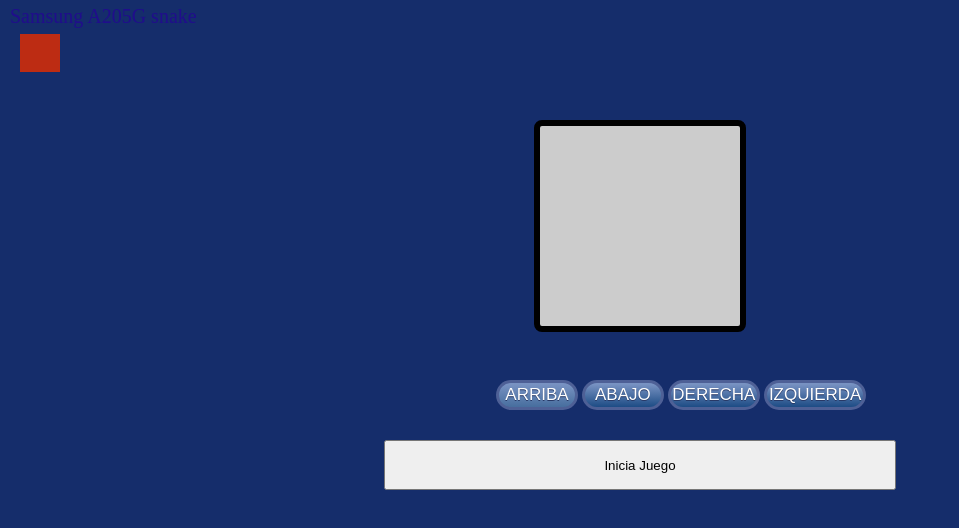
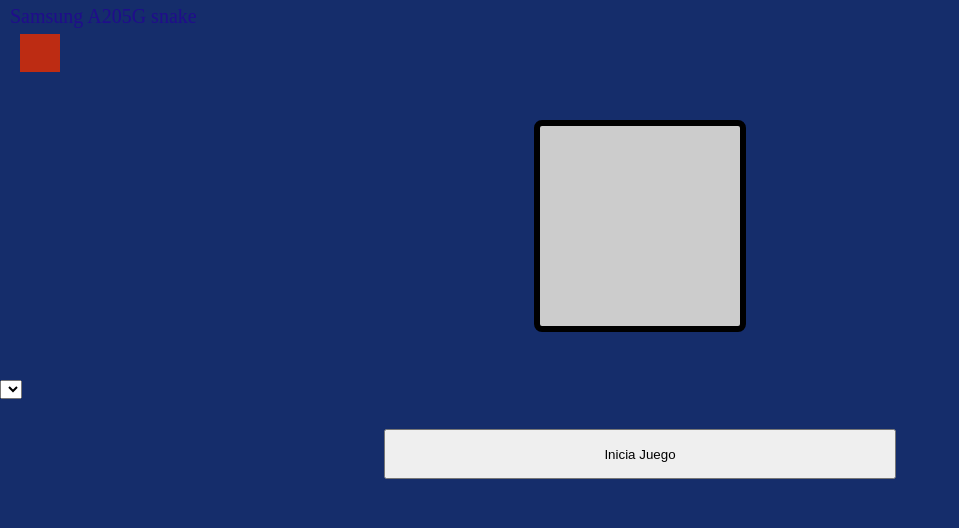
Before and after one commit to RIBERA789/JuegodelaVibora, a plain HTML site: page index.html in a window 1280 px wide. Shown: the whole page, without its empty margins (0-959 px from the left). Drawn offline with Linux system fonts and the light colour scheme.

Commit message:
estrcuturando index

```diff
--- a/index.html
+++ b/index.html
@@ -13,23 +13,33 @@
 
 <body>
 	<h1>Samsung A205G snake</h1>
+
 	<div class="muestraPuntaje"></div>
 	<div class="cuadrilla"></div>
-	<div class="boton">
+
+	<select>
+	  <div class="boton">
 		<button class="superior">ARRIBA</button>
 		<button class="fondo">ABAJO</button>
 		<button class="derecha">DERECHA</button>
 		<button class="izquierda">IZQUIERDA</button>
 
 
-	</div>
+	   </div>
+	</select>
+	<article>
 	<div class="popup">
 		<button class="juegaDeNuevo">Intentalo de nuevo</button>
 	</div>
-	<div>
-		<button onclick="comienzaJuego()" class="inciarjuego">Inicia Juego</button>
-	</div>
+	</article>
+
+	<main class="main">
+		<div>
+			<button onclick="comienzaJuego()" class="inciarjuego">Inicia Juego</button>
+		</div>
+	</main>
 	<script type="text/javascript" src="script.js"></script>
+
 </body>
 
 </html>
```
